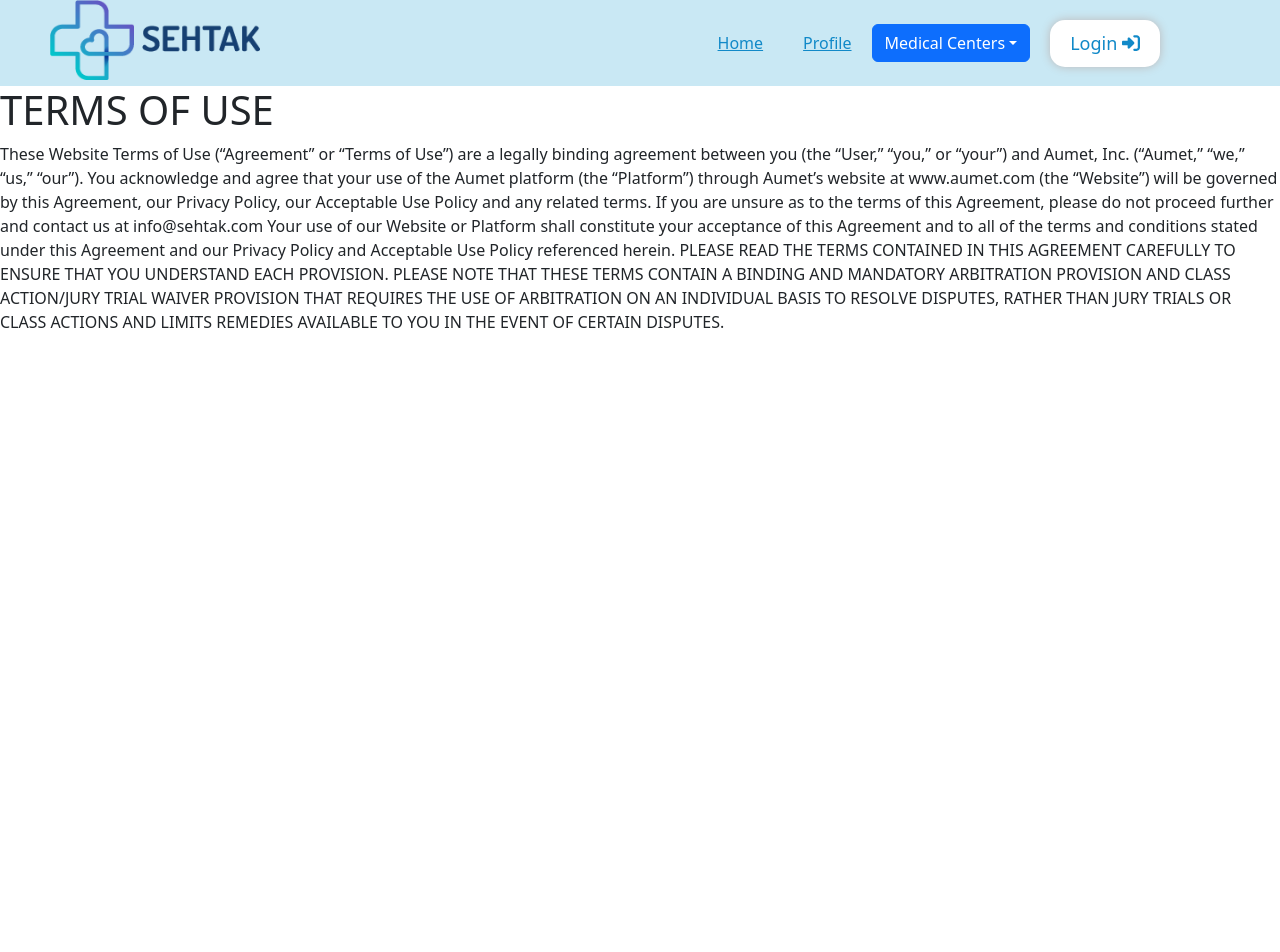
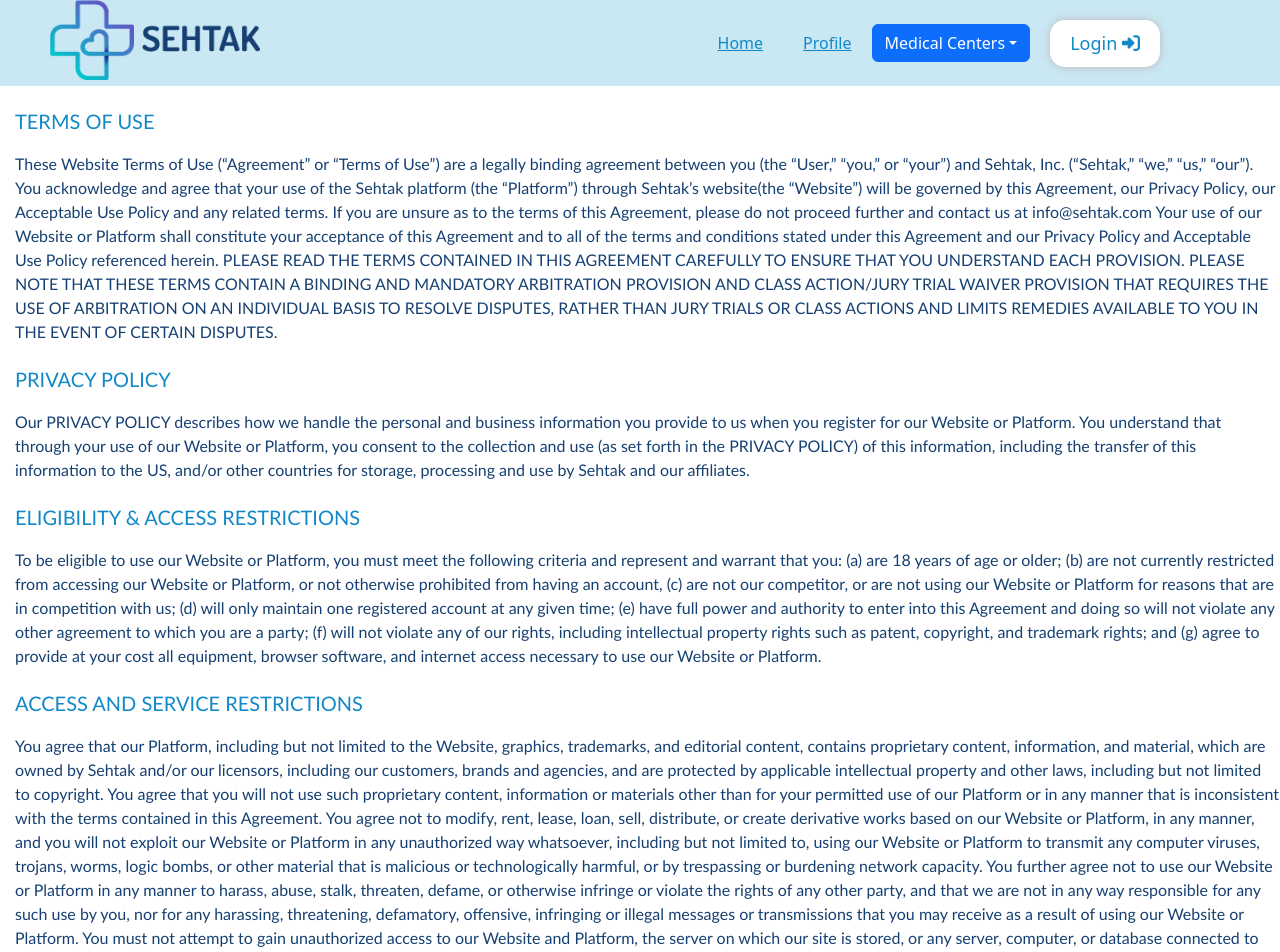
Before and after one commit to muhammadqasemtarboush1/sehtakFront, a Next.js app: page /Info/PrivacyPolicy in a window 1280 px wide. Shown: the top 952 px of the page. Before the commit the page ends 800 px from the top, so only its background shows below. Built offline with nearby package versions, Linux system fonts and the light colour scheme.

Commit message:
added privacy policy page

```diff
--- a/pages/Info/PrivacyPolicy.js
+++ b/pages/Info/PrivacyPolicy.js
@@ -1,21 +1,42 @@
+import Footer from "../../components/Footer";
+import styles from '../../styles/Home.module.css'
 import Navbar from "../../components/Navbar";
 
 
 
-export default function PrivacyPolicy(){
-    return(
+export default function PrivacyPolicy() {
+    return (
         <>
-        <Navbar/>
-        <h1>TERMS OF USE</h1>
-        <p>
-        These Website Terms of Use (“Agreement” or “Terms of Use”) are a legally binding agreement between you (the “User,” “you,” or “your”) and Aumet, Inc. (“Aumet,” “we,” “us,” “our”). You acknowledge and agree that your use of the Aumet platform (the “Platform”) through Aumet’s website at www.aumet.com (the “Website”) will be governed by this Agreement, our Privacy Policy, our Acceptable Use Policy and any related terms.
+            <Navbar />
+            <p className={styles.titlo}>TERMS OF USE</p>
+            <p className={styles.paragraph}>
+                These Website Terms of Use (“Agreement” or “Terms of Use”) are a legally binding agreement between you (the “User,” “you,” or “your”) and Sehtak, Inc. (“Sehtak,” “we,” “us,” “our”). You acknowledge and agree that your use of the Sehtak platform (the “Platform”) through Sehtak’s website(the “Website”) will be governed by this Agreement, our Privacy Policy, our Acceptable Use Policy and any related terms.
 
-If you are unsure as to the terms of this Agreement, please do not proceed further and contact us at info@sehtak.com
+                If you are unsure as to the terms of this Agreement, please do not proceed further and contact us at info@sehtak.com
 
-Your use of our Website or Platform shall constitute your acceptance of this Agreement and to all of the terms and conditions stated under this Agreement and our Privacy Policy and Acceptable Use Policy referenced herein.
+                Your use of our Website or Platform shall constitute your acceptance of this Agreement and to all of the terms and conditions stated under this Agreement and our Privacy Policy and Acceptable Use Policy referenced herein.
 
-PLEASE READ THE TERMS CONTAINED IN THIS AGREEMENT CAREFULLY TO ENSURE THAT YOU UNDERSTAND EACH PROVISION. PLEASE NOTE THAT THESE TERMS CONTAIN A BINDING AND MANDATORY ARBITRATION PROVISION AND CLASS ACTION/JURY TRIAL WAIVER PROVISION THAT REQUIRES THE USE OF ARBITRATION ON AN INDIVIDUAL BASIS TO RESOLVE DISPUTES, RATHER THAN JURY TRIALS OR CLASS ACTIONS AND LIMITS REMEDIES AVAILABLE TO YOU IN THE EVENT OF CERTAIN DISPUTES.
-        </p>
+                PLEASE READ THE TERMS CONTAINED IN THIS AGREEMENT CAREFULLY TO ENSURE THAT YOU UNDERSTAND EACH PROVISION. PLEASE NOTE THAT THESE TERMS CONTAIN A BINDING AND MANDATORY ARBITRATION PROVISION AND CLASS ACTION/JURY TRIAL WAIVER PROVISION THAT REQUIRES THE USE OF ARBITRATION ON AN INDIVIDUAL BASIS TO RESOLVE DISPUTES, RATHER THAN JURY TRIALS OR CLASS ACTIONS AND LIMITS REMEDIES AVAILABLE TO YOU IN THE EVENT OF CERTAIN DISPUTES.
+            </p>
+            <p className={styles.titlo}>PRIVACY POLICY</p>
+            <p className={styles.paragraph}>
+                Our PRIVACY POLICY describes how we handle the personal and business information you provide to us when you register for our Website or Platform. You understand that through your use of our Website or Platform, you consent to the collection and use (as set forth in the PRIVACY POLICY) of this information, including the transfer of this information to the US, and/or other countries for storage, processing and use by Sehtak and our affiliates.
+            </p>
+            <p className={styles.titlo}>
+            ELIGIBILITY & ACCESS RESTRICTIONS
+            </p>
+            <p className={styles.paragraph}>
+                To be eligible to use our Website or Platform, you must meet the following criteria and represent and warrant that you: (a) are 18 years of age or older; (b) are not currently restricted from accessing our Website or Platform, or not otherwise prohibited from having an account, (c) are not our competitor, or are not using our Website or Platform for reasons that are in competition with us; (d) will only maintain one registered account at any given time; (e) have full power and authority to enter into this Agreement and doing so will not violate any other agreement to which you are a party; (f) will not violate any of our rights, including intellectual property rights such as patent, copyright, and trademark rights; and (g) agree to provide at your cost all equipment, browser software, and internet access necessary to use our Website or Platform.
+            </p>
+            <p className={styles.titlo}>ACCESS AND SERVICE RESTRICTIONS</p>
+            <p className={styles.paragraph}>
+                You agree that our Platform, including but not limited to the Website, graphics, trademarks, and editorial content, contains proprietary content, information, and material, which are owned by Sehtak and/or our licensors, including our customers, brands and agencies, and are protected by applicable intellectual property and other laws, including but not limited to copyright. You agree that you will not use such proprietary content, information or materials other than for your permitted use of our Platform or in any manner that is inconsistent with the terms contained in this Agreement.
+
+                You agree not to modify, rent, lease, loan, sell, distribute, or create derivative works based on our Website or Platform, in any manner, and you will not exploit our Website or Platform in any unauthorized way whatsoever, including but not limited to, using our Website or Platform to transmit any computer viruses, trojans, worms, logic bombs, or other material that is malicious or technologically harmful, or by trespassing or burdening network capacity. You further agree not to use our Website or Platform in any manner to harass, abuse, stalk, threaten, defame, or otherwise infringe or violate the rights of any other party, and that we are not in any way responsible for any such use by you, nor for any harassing, threatening, defamatory, offensive, infringing or illegal messages or transmissions that you may receive as a result of using our Website or Platform.
+
+                You must not attempt to gain unauthorized access to our Website and Platform, the server on which our site is stored, or any server, computer, or database connected to our site. You must not attack our site via a denial-of-service attack or a distributed denial-of service attack. By breaching this provision, you would commit a criminal offence under the Computer Misuse Act 1990. We will report any such breach to the relevant law enforcement authorities, and we will co-operate with those authorities by disclosing your identity to them. In the event of such a breach, your right to use our Website and Platform will cease immediately.
+            </p>
+            <Footer/>
         </>
     )
 }
--- a/styles/Home.module.css
+++ b/styles/Home.module.css
@@ -109,6 +109,23 @@
   margin-left: 0.5rem;
 }
 
+.paragraph{
+  text-align: left;
+  font-family:'Gill Sans', 'Gill Sans MT', Calibri, 'Trebuchet MS', sans-serif;
+  color: #164072;
+  margin-left: 15px;
+
+
+}
+
+.titlo{
+  font-family:'Gill Sans', 'Gill Sans MT', Calibri, 'Trebuchet MS', sans-serif;
+  font-size: 20px;
+  color: #1189C8;
+  margin-top: 20px;
+  margin-left: 15px;
+}
+
 @media (max-width: 600px) {
   .grid {
     width: 100%;
```
